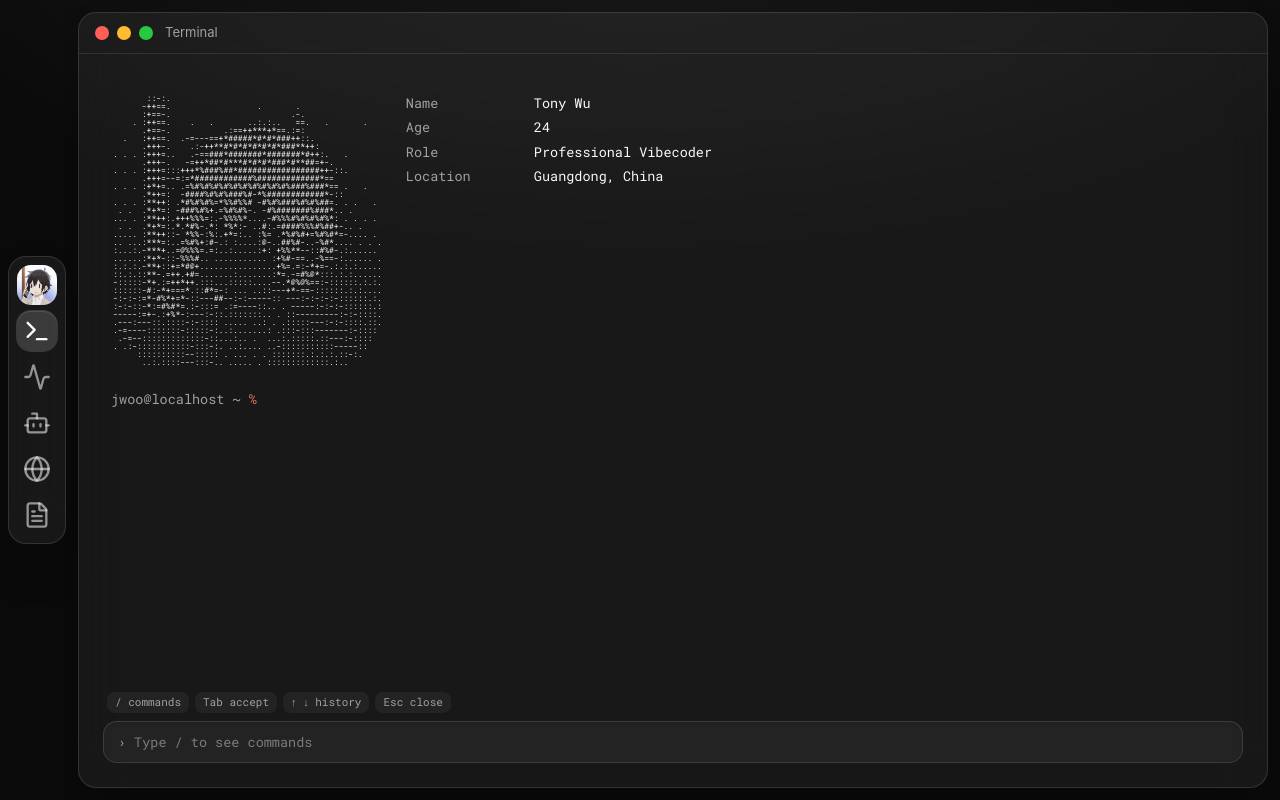
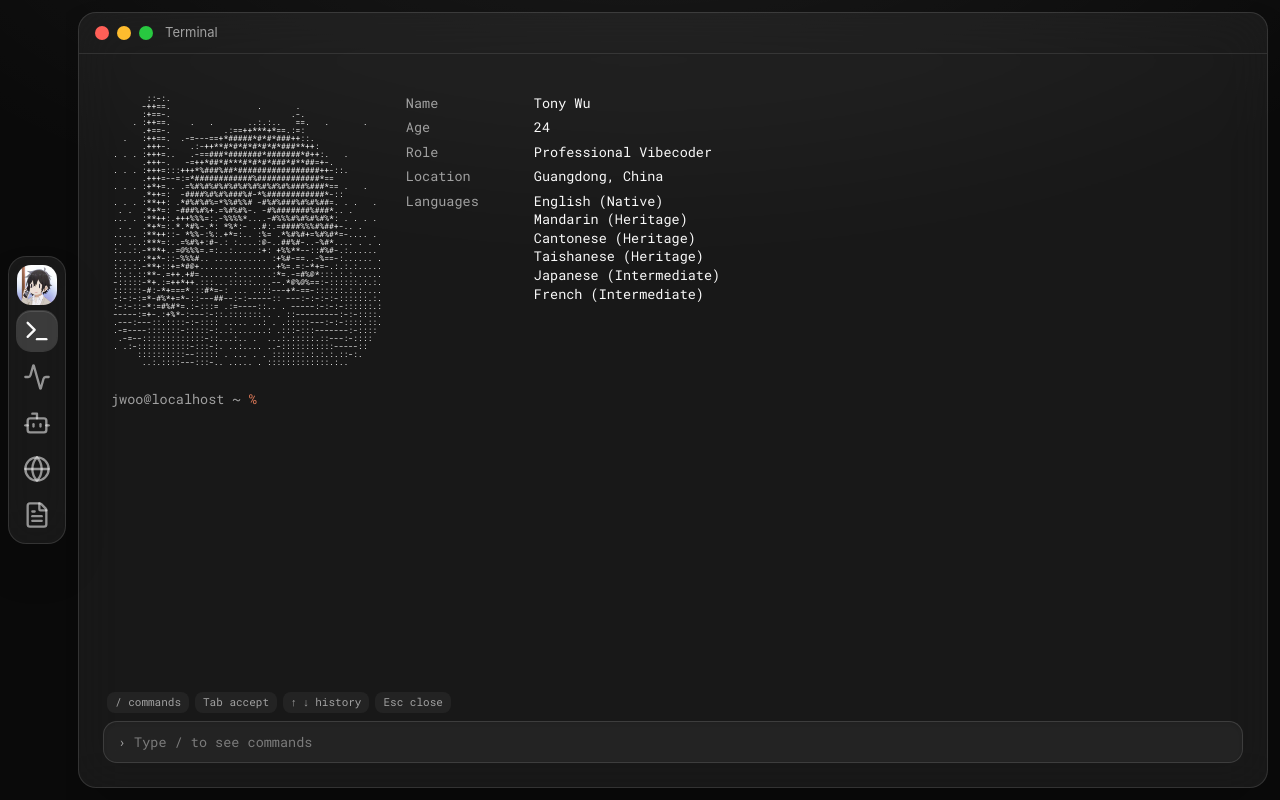
Before and after one commit to jwu02/jwoo, a Next.js app: page /terminal in a window 1280 px wide. Built offline with nearby package versions, Linux system fonts and the light colour scheme.

Commit message:
feat(terminal): print `languages` in /neofetch
Profile gains a languages list, one entry per line: the Command joins
them with newlines and the value cell keeps them (whitespace-pre-line).

```diff
--- a/components/terminal/commands.ts
+++ b/components/terminal/commands.ts
@@ -105,6 +105,7 @@ export const COMMANDS: readonly Command[] = [
         { label: "Age", value: String(ageOn(PROFILE.birthdate, new Date())) },
         { label: "Role", value: PROFILE.role },
         { label: "Location", value: PROFILE.location },
+        { label: "Languages", value: PROFILE.languages.join("\n") },
       ],
     }),
   },
--- a/components/terminal/print.tsx
+++ b/components/terminal/print.tsx
@@ -87,7 +87,7 @@ function PrintBlock({ print }: { print: Print }) {
               <div key={index} className="contents">
                 <dt className="text-muted-foreground">{row.label}</dt>
                 <dd
-                  className={row.tone === "accent" ? ACCENT : "text-foreground"}
+                  className={`whitespace-pre-line ${row.tone === "accent" ? ACCENT : "text-foreground"}`}
                 >
                   {row.value}
                 </dd>
--- a/components/terminal/profile.ts
+++ b/components/terminal/profile.ts
@@ -10,6 +10,16 @@ export const PROFILE = {
   role: "Professional Vibecoder",
   /** The owner's own location, not the visitor's. */
   location: "Guangdong, China",
+  /** One language per entry: the Command joins them with newlines, so each
+   * gets its own line. */
+  languages: [
+    "English (Native)",
+    "Mandarin (Heritage)",
+    "Cantonese (Heritage)",
+    "Taishanese (Heritage)",
+    "Japanese (Intermediate)",
+    "French (Intermediate)",
+  ],
 }
 
 /**
```
Also changed, not shown: 2 other files (tests, documents, lock files or other folders).
